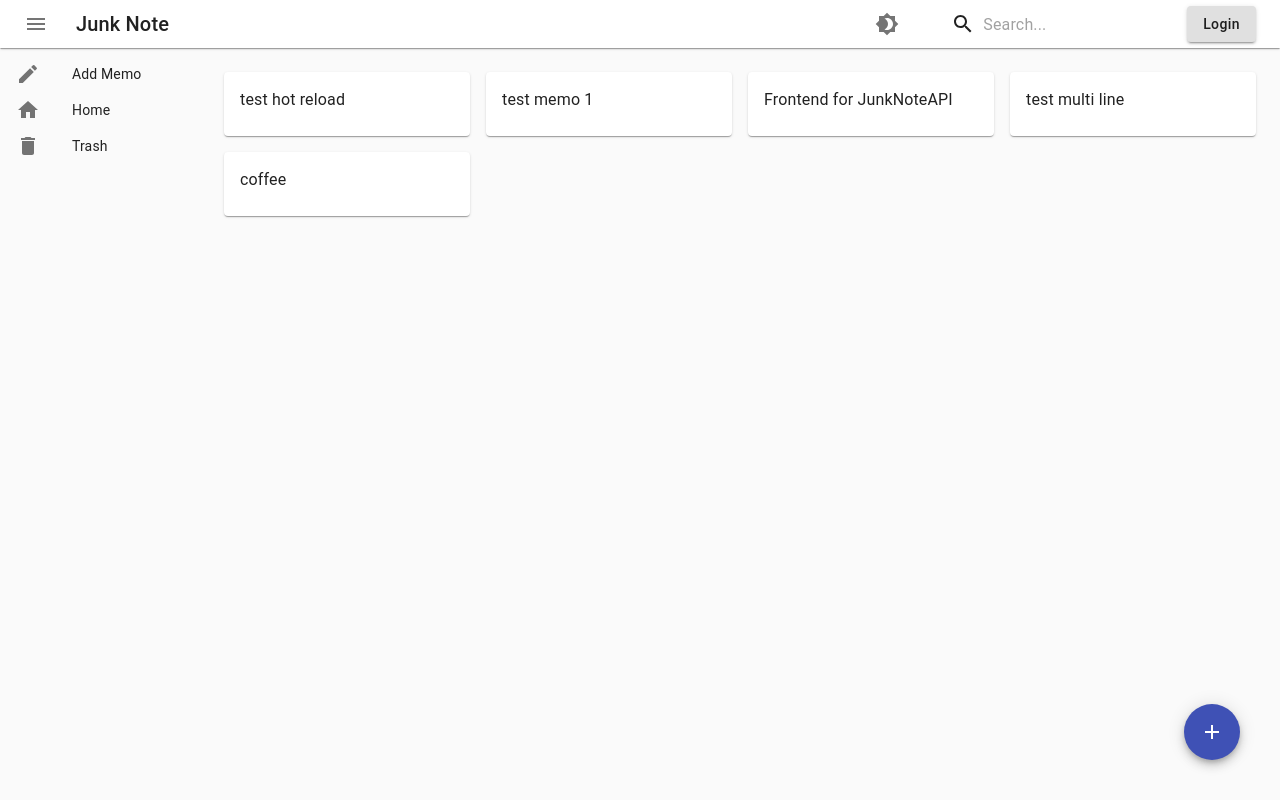
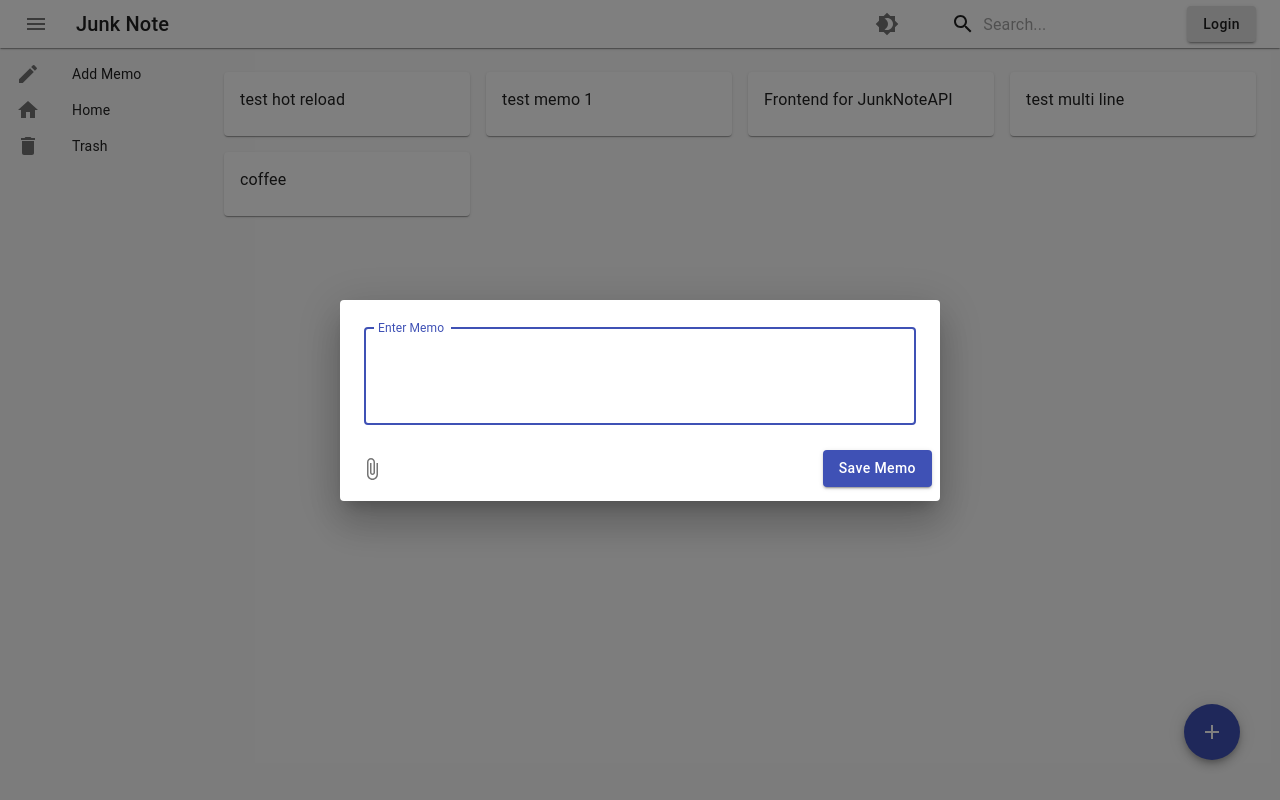
Before and after one commit to shin-hama/JunkNote, a React (Create React App) app: page / in a window 1280 px wide. Both pictures are taken after a click on the button 1212 px from the left and 732 px from the top of the page. Built offline with nearby package versions, Linux system fonts and the light colour scheme.

Commit message:
FEAT: Add dialog with textfield

```diff
--- a/src/components/AddButton.tsx
+++ b/src/components/AddButton.tsx
@@ -13,12 +13,15 @@ const useStyles = makeStyles((theme: Theme) =>
   })
 )
 
-function AddButton() {
+type Props = {
+  onClick: React.MouseEventHandler
+}
+function AddButton({onClick}: Props) {
   const classes = useStyles()
 
   return (
     <div className={classes.root}>
-      <Fab color="primary" aria-label="add">
+      <Fab color="primary" aria-label="add" onClick={onClick}>
         <AddIcon />
       </Fab>
     </div>
--- /dev/null
+++ b/src/components/AddMemoDialog.tsx
@@ -0,0 +1,58 @@
+import React from 'react'
+import { makeStyles, Theme, createStyles } from '@material-ui/core/styles'
+import Button from '@material-ui/core/Button'
+import IconButton from '@material-ui/core/IconButton'
+import TextField from '@material-ui/core/TextField'
+import Dialog from '@material-ui/core/Dialog'
+import DialogActions from '@material-ui/core/DialogActions'
+import DialogContent from '@material-ui/core/DialogContent'
+import AttachFileIcon from '@material-ui/icons/AttachFile'
+
+const useStyles = makeStyles((theme: Theme) =>
+  createStyles({
+    root: {
+      padding: theme.spacing(3),
+    },
+    grow: {
+      flexGrow: 1,
+    },
+  })
+)
+
+type Props = {
+  isOpen: boolean
+  handleOpen: React.MouseEventHandler
+}
+
+function AddMemoDialog({ isOpen, handleOpen }: Props) {
+  const classes = useStyles()
+
+  return (
+    <Dialog open={isOpen} onClose={handleOpen} maxWidth="sm" fullWidth>
+      <DialogContent>
+        <TextField
+          autoFocus
+          margin="dense"
+          id="name"
+          label="Enter Memo"
+          multiline
+          minRows={4}
+          maxRows={16}
+          fullWidth
+          variant="outlined"
+        />
+      </DialogContent>
+      <DialogActions>
+        <IconButton>
+          <AttachFileIcon />
+        </IconButton>
+        <div className={classes.grow} />
+        <Button variant="contained" color="primary" onClick={handleOpen}>
+          Save Memo
+        </Button>
+      </DialogActions>
+    </Dialog>
+  )
+}
+
+export default AddMemoDialog
--- a/src/components/App.tsx
+++ b/src/components/App.tsx
@@ -6,6 +6,7 @@ import Grid from '@material-ui/core/Grid'
 
 import { DRAWER_WIDTH } from '../constants'
 import AddButton from './AddButton'
+import AddMemoDialog from './AddMemoDialog'
 import Header from './Header'
 import LeftDrawer from './LeftDrawer'
 import MemoCard from './MemoCard'
@@ -39,6 +40,7 @@ type Props = { handleTheme: React.MouseEventHandler }
 export default function App({ handleTheme }: Props) {
   const classes = useStyles()
   const [isDrawerOpen, setIsDrawerOpen] = React.useState<boolean>(true)
+  const [isDialogOpen, setIsDialogOpen] = React.useState<boolean>(false)
 
   const testMemos = [
     'test hot reload',
@@ -50,6 +52,10 @@ export default function App({ handleTheme }: Props) {
 
   const handleOpen = () => {
     setIsDrawerOpen(!isDrawerOpen)
+  }
+
+  const handleDialogOpen = () => {
+    setIsDialogOpen(!isDialogOpen)
   }
 
   return (
@@ -69,7 +75,8 @@ export default function App({ handleTheme }: Props) {
           ))}
         </Grid>
       </Container>
-      <AddButton />
+      <AddButton onClick={handleDialogOpen} />
+      <AddMemoDialog isOpen={isDialogOpen} handleOpen={handleDialogOpen} />
     </div>
   )
 }
```
